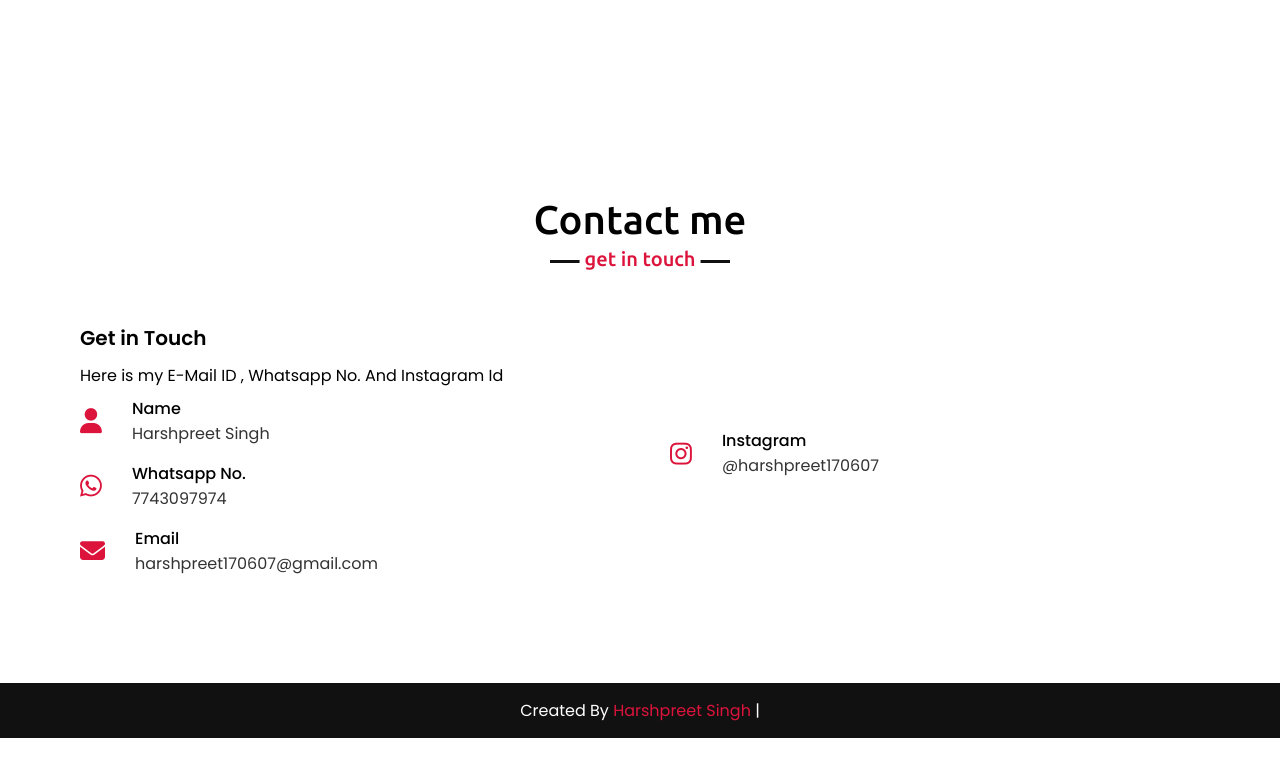
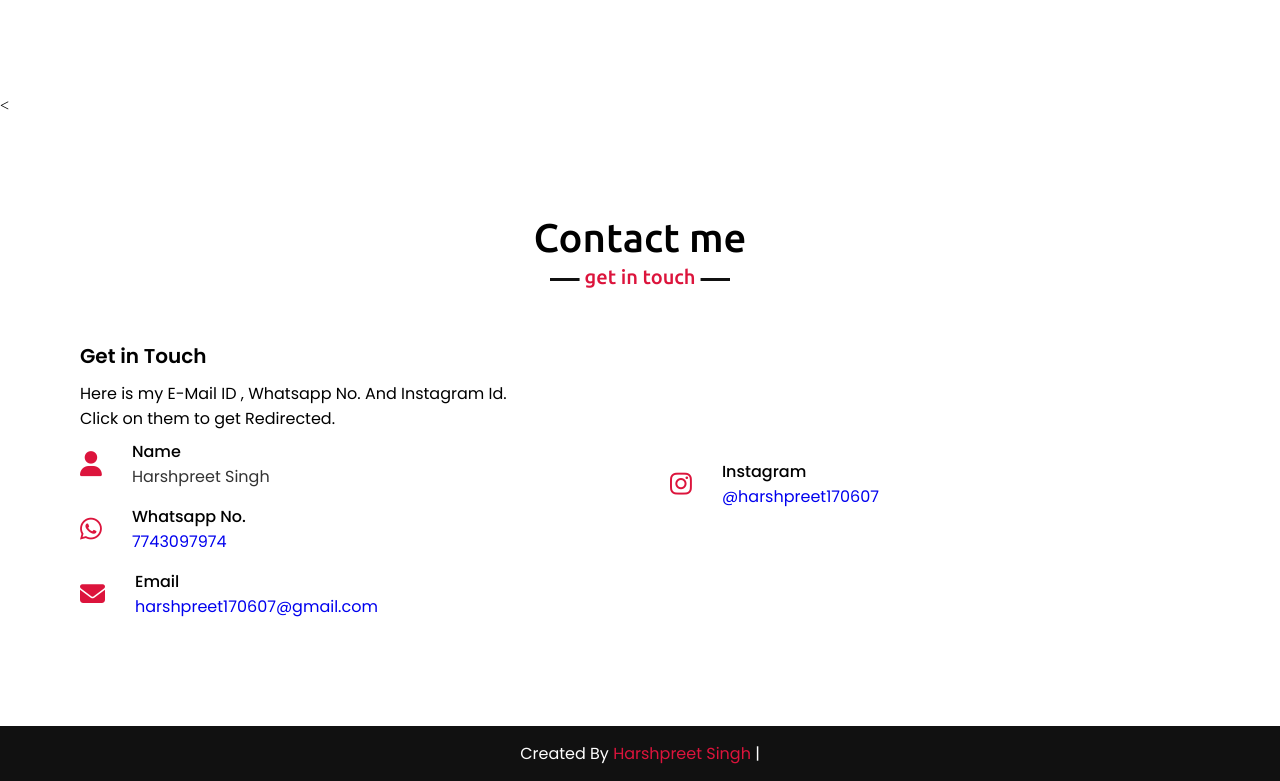
Before and after one commit to Harshpreet-Singh/portfolio-web, a plain HTML site: page index.html in a window 1280 px wide. Shown: the part 1995-2776 px from the top of the page. Before the commit the page ends 2733 px from the top, so only its background shows below. Drawn offline with nearby package versions, Linux system fonts and the light colour scheme.

Commit message:
Update index.html

```diff
--- a/index.html
+++ b/index.html
@@ -1,5 +1,4 @@
 <!DOCTYPE html>
-<!-- Created By CodingNepal -->
 <html lang="en">
 <head>
     <meta charset="UTF-8">
@@ -26,6 +25,7 @@
             <ul class="menu">
                 <li><a href="#home" class="menu-btn">Home</a></li>
                 <li><a href="#about" class="menu-btn">About</a></li>
+                <li><a href="pages/pictures.html" class="menu-btn">Picture Collection</a></li>
                 <!-- <li><a href="#services" class="menu-btn">Services</a></li> -->
                 <li><a href="#skills" class="menu-btn">Skills</a></li>
                 <!-- <li><a href="#teams" class="menu-btn">Teams</a></li> -->
@@ -192,14 +192,15 @@
         </div>
     </section> -->
 
-    <!-- contact section start -->
+    <   <!-- contact section start -->
     <section class="contact" id="contact">
         <div class="max-width">
             <h2 class="title">Contact me</h2>
             <div class="contact-content">
                 <div class="column">
                     <div class="text">Get in Touch</div>
-                    <p>Here is my E-Mail ID , Whatsapp No. And Instagram Id </p>
+                    <p>Here is my E-Mail ID , Whatsapp No. And Instagram Id.</p>
+                    <p>Click on them to get Redirected.</p>
                     <div class="icons">
                         <div class="row">
                             <i class="fa-solid fa-user"></i>
@@ -212,14 +213,14 @@
                             <i class="fa-brands fa-whatsapp"></i>
                             <div class="info">
                                 <div class="head">Whatsapp No.</div>
-                                <div class="sub-title">7743097974</div>
+                                <div class="sub-title"><a class="links" href="https://api.whatsapp.com/send?phone=7743097974&text=Hii20%👋🏻"> 7743097974</a></div>
                             </div>
                         </div>
                         <div class="row">
                             <i class="fa-solid fa-envelope"></i>
                             <div class="info">
                                 <div class="head">Email</div>
-                                <div class="sub-title">harshpreet170607@gmail.com</div>
+                                <div class="sub-title"><a class="links" href="mailto:harshpreet170607@gmail.com">harshpreet170607@gmail.com</a></div>
                             </div>
                         </div>
 
@@ -230,13 +231,14 @@
                         <i class="fa-brands fa-instagram"></i>
                         <div class="info">
                             <div class="head">Instagram</div>
-                            <div class="sub-title">@harshpreet170607</div>
+                            <div class="sub-title"><a class="links"  href="https://instagram.com/harshpreet170607">@harshpreet170607</a></div>
                         </div>
                     </div>
                 </div>
             </div>
         </div>
     </section>
+
 
     <!-- footer section start -->
     <footer>
```
